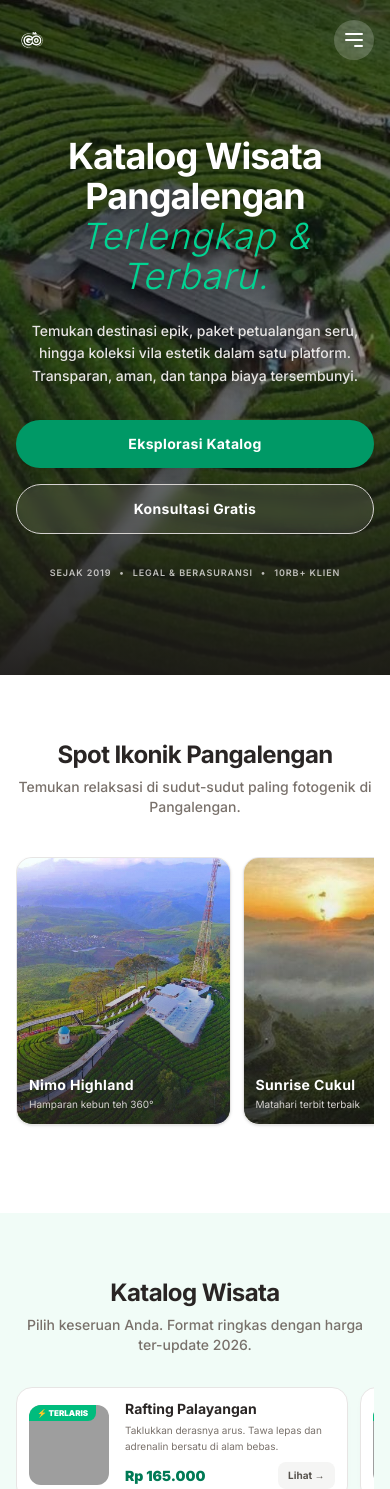
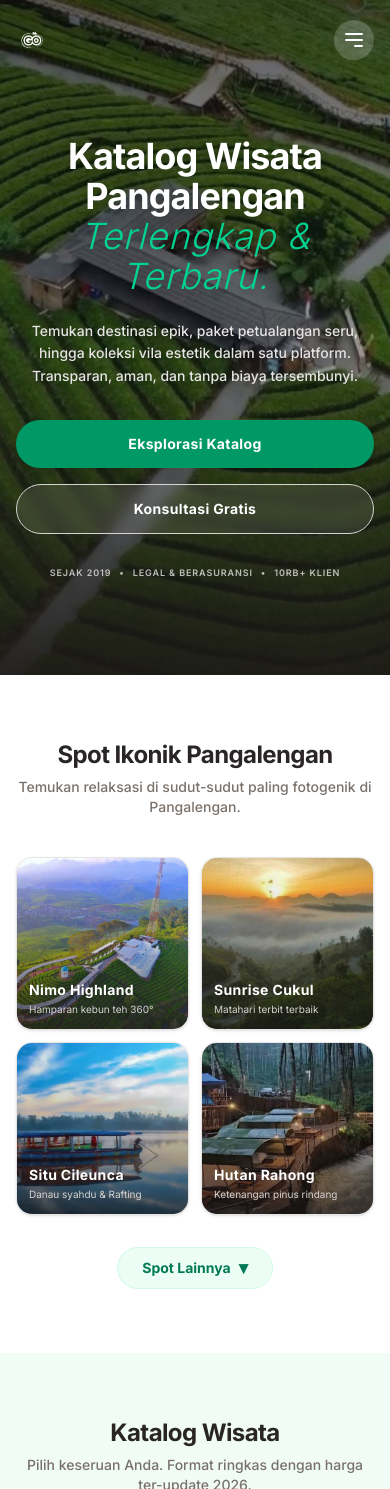
Before and after one commit to isfandiar8-create/Wisata-Pangalengan-Web, a Next.js app: page / in a window 390 px wide. Shown: the top 1489 px of the page. Built offline with nearby package versions, Linux system fonts and the light colour scheme; grey boxes are pictures that could not be loaded.

Commit message:
Merubah kembali grid destinasi wisata dan memberikan button dropdown

```diff
--- a/src/app/page.tsx
+++ b/src/app/page.tsx
@@ -204,6 +204,7 @@ function ComboSlider({ items }: { items: any[] }) {
 
 // ─── HALAMAN UTAMA (Diurutkan Sesuai Psikologi Marketing) ────────────────
 export default function Home() {
+  const [showAllDestinasi, setShowAllDestinasi] = useState(false);
   return (
     <div className="min-h-screen bg-stone-50 text-stone-800 font-sans">
       <main className="flex flex-col">
@@ -246,15 +247,17 @@ export default function Home() {
         </section>
 
         <FadeIn>
-          {/* 2. SPOT IKONIK DESTINASI (Interest) */}
+          {/* 2. SPOT IKONIK DESTINASI (Interest - Format Grid 2x2 Mobile / 3x2 Desktop) */}
           <section className="bg-white px-4 py-16 sm:py-24 sm:px-6 lg:px-8" id="destinasi">
             <div className="mx-auto max-w-6xl">
+
               <div className="mb-10 space-y-1.5 text-center">
                 <h2 className="text-2xl font-bold tracking-tight text-stone-800 sm:text-3xl">Spot Ikonik Pangalengan</h2>
                 <p className="max-w-2xl mx-auto text-sm text-stone-500 font-medium">Temukan relaksasi di sudut-sudut paling fotogenik di Pangalengan.</p>
               </div>
 
-              <div className="flex overflow-x-auto gap-3 sm:gap-4 pb-6 snap-x snap-mandatory md:grid md:grid-cols-3 md:gap-4 md:pb-0 md:overflow-visible [scrollbar-width:none] [-ms-overflow-style:none] [&::-webkit-scrollbar]:hidden">
+              {/* Grid Layout: 2 Kolom di HP, 3 Kolom di Desktop */}
+              <div className="grid grid-cols-2 gap-3 sm:gap-4 md:grid-cols-3">
                 {[
                   { nama: "Nimo Highland", desc: "Hamparan kebun teh 360°", img: "/nimo.jpg" },
                   { nama: "Sunrise Cukul", desc: "Matahari terbit terbaik", img: "/cukul.jpg" },
@@ -263,8 +266,21 @@ export default function Home() {
                   { nama: "Wayang Windu", desc: "Romantisme senja & kabut", img: "/wayang.jpg" },
                   { nama: "Bosscha Malabar", desc: "Jejak sejarah raja teh", img: "/makam-bosscha.jpg" },
                 ].map((dest, idx) => (
-                  <Link href={`/destinasi/${dest.nama.toLowerCase().replace(/ /g, '-')}`} key={idx} className="group relative block overflow-hidden rounded-2xl bg-stone-100 aspect-[4/5] md:aspect-square border border-stone-200 shadow-sm shrink-0 snap-center w-[55vw] sm:w-[240px] md:w-auto">
-                    <Image src={dest.img} alt={dest.nama} fill className="object-cover object-[center_75%] transition-transform duration-700 group-hover:scale-110" sizes="(max-width: 768px) 55vw, 33vw" />
+                  <Link
+                    href={`/destinasi/${dest.nama.toLowerCase().replace(/ /g, '-')}`}
+                    key={idx}
+                    // Trik Magis: Item ke-5 & ke-6 (idx >= 4) disembunyikan di HP jika tombol belum diklik, tapi selalu muncul di Desktop (md:block)
+                    className={`group relative overflow-hidden rounded-2xl bg-stone-100 aspect-square border border-stone-200 shadow-sm ${
+                      idx >= 4 && !showAllDestinasi ? 'hidden md:block' : 'block'
+                    }`}
+                  >
+                    <Image
+                      src={dest.img}
+                      alt={dest.nama}
+                      fill
+                      className="object-cover transition-transform duration-700 group-hover:scale-110"
+                      sizes="(max-width: 768px) 50vw, 33vw"
+                    />
                     <div className="absolute inset-0 bg-gradient-to-t from-stone-900/90 via-stone-900/20 to-transparent opacity-80 group-hover:opacity-100 transition-opacity" />
                     <div className="absolute inset-x-0 bottom-0 p-3 sm:p-4">
                       <h3 className="text-sm font-bold text-white sm:text-base tracking-wide">{dest.nama}</h3>
@@ -273,6 +289,21 @@ export default function Home() {
                   </Link>
                 ))}
               </div>
+
+              {/* Tombol Dropdown Khusus Mobile (Disembunyikan di Layar Desktop) */}
+              <div className="mt-8 flex justify-center md:hidden">
+                <button
+                  onClick={() => setShowAllDestinasi(!showAllDestinasi)}
+                  className="flex items-center gap-2 text-sm font-bold text-emerald-700 bg-emerald-50 border border-emerald-100 px-6 py-2.5 rounded-full hover:bg-emerald-100 transition-all active:scale-95"
+                >
+                  {showAllDestinasi ? (
+                    <>Sembunyikan <span className="text-lg leading-none">▴</span></>
+                  ) : (
+                    <>Spot Lainnya <span className="text-lg leading-none">▾</span></>
+                  )}
+                </button>
+              </div>
+
             </div>
           </section>
         </FadeIn>
```
